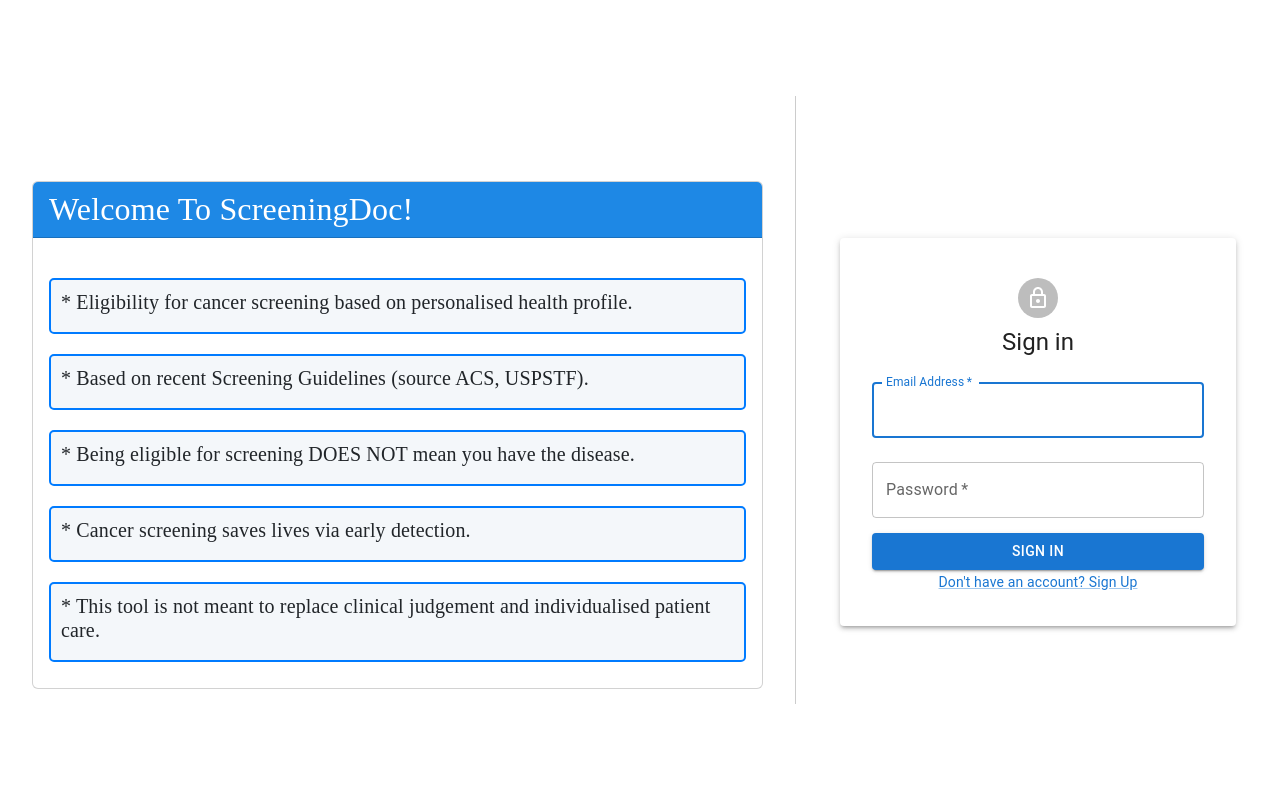
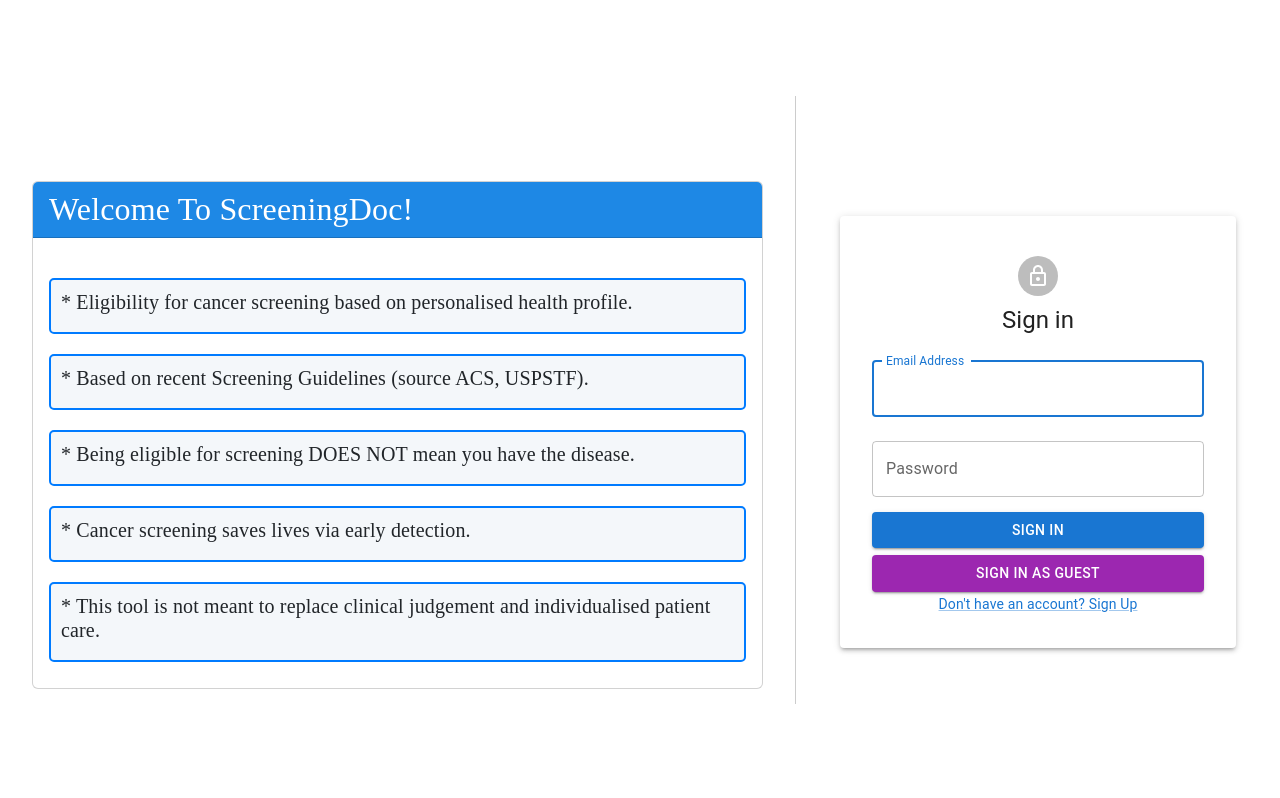
Before and after one commit to anurag1097/ScreeningDoc, a React (Create React App) app in the folder screening_doc_ui/: page / in a window 1280 px wide. Shown: the top 798 px of the page. Built offline with nearby package versions, Linux system fonts and the light colour scheme.

Commit message:
Added guest sign-in option

```diff
--- a/screening_doc_ui/package.json
+++ b/screening_doc_ui/package.json
@@ -3,6 +3,7 @@
   "version": "0.1.0",
   "private": true,
   "dependencies": {
+    "@babel/plugin-proposal-private-property-in-object": "^7.21.11",
     "@emotion/styled": "^11.11.0",
     "@mui/icons-material": "^5.14.3",
     "@mui/material": "^5.14.3",
--- a/screening_doc_ui/src/components/FormPage.js
+++ b/screening_doc_ui/src/components/FormPage.js
@@ -9,6 +9,7 @@
 function FormPage(isAuthenticated) {
   const location = useLocation();
   const loadForm = location.state?.isAuthenticated;
+  console.log(loadForm)
   const username = location.state?.name;
   const email = location.state?.email;
   const navigate = useNavigate();
--- a/screening_doc_ui/src/components/SignInSignUpPage.js
+++ b/screening_doc_ui/src/components/SignInSignUpPage.js
@@ -42,6 +42,7 @@
 function SignInSignUpPage({ isAuthenticated, setIsAuthenticated }) {
   const classes = useStyles();
   const [isSignIn, setIsSignIn] = useState(true);
+  const [isGuest, setIsGuest] = useState(false);
   const [formData, setFormData] = useState({
     email: '',
     password: '',
@@ -58,6 +59,10 @@
     setIsSignIn(!isSignIn);
   };
 
+  const handleSignInAsGuest = (e) => {
+    setIsGuest(true)
+  }
+
   const handleFormChange = (e) => {
     const { name, value } = e.target;
     setFormData((prevData) => ({
@@ -68,8 +73,8 @@
 
   const handleSubmit = async (e) => {
     e.preventDefault();
-
     const apiEndpoint = isSignIn ? 'sign-in' : 'sign-up'; // Adjust the endpoint names
+    if (!isGuest) {
         if (!isSignIn && (!formData.firstName || !formData.lastName)) {
           setError('First name and last ame are required.');
           return;
@@ -84,9 +89,14 @@
           setError('Passwords do not match.');
           return;
         }
+    }
 
     try {
       setLoading(true)
+      if (isGuest) {
+        navigate("/form", { state: { name: "Guest", email: "guest@example.com", isAuthenticated: true } });
+      }
+      else {
           const response = await axios.post(`/${apiEndpoint}`, formData);
           if (response["data"]["status"] === "success") {
             if (!isSignIn) {
@@ -110,6 +120,7 @@
             setError(response["data"]["msg"])
           }
           setLoading(false)
+      }
     } catch (error) {
       console.error('API error:', error);
       setError('An error occurred. Please try again.');
@@ -162,7 +173,6 @@
           <TextField
             variant="outlined"
             margin="normal"
-            required
             fullWidth
             id="email"
             label="Email Address"
@@ -175,7 +185,6 @@
           <TextField
             variant="outlined"
             margin="normal"
-            required
             fullWidth
             name="password"
             label="Password"
@@ -224,6 +233,17 @@
           >
             {isSignIn ? 'Sign In' : 'Sign Up'}
           </Button>
+          <Button
+                    type="submit"
+                    fullWidth
+                    variant="contained"
+                    color="secondary"
+                    className={classes.submit}
+                    style={{ marginTop: 7 }}
+                    onClick={handleSignInAsGuest}
+                  >
+                    Sign In as Guest
+                  </Button>
 
           <Grid container justifyContent="center">
             <Grid item>
@@ -234,6 +254,7 @@
               </Link>
             </Grid>
           </Grid>
+
         </form>
         ) :
         (<CircularProgress/>)
```
Also changed, not shown: 8 other files (tests, documents, lock files or other folders). Lines whose indentation alone changed are shown as unchanged.
